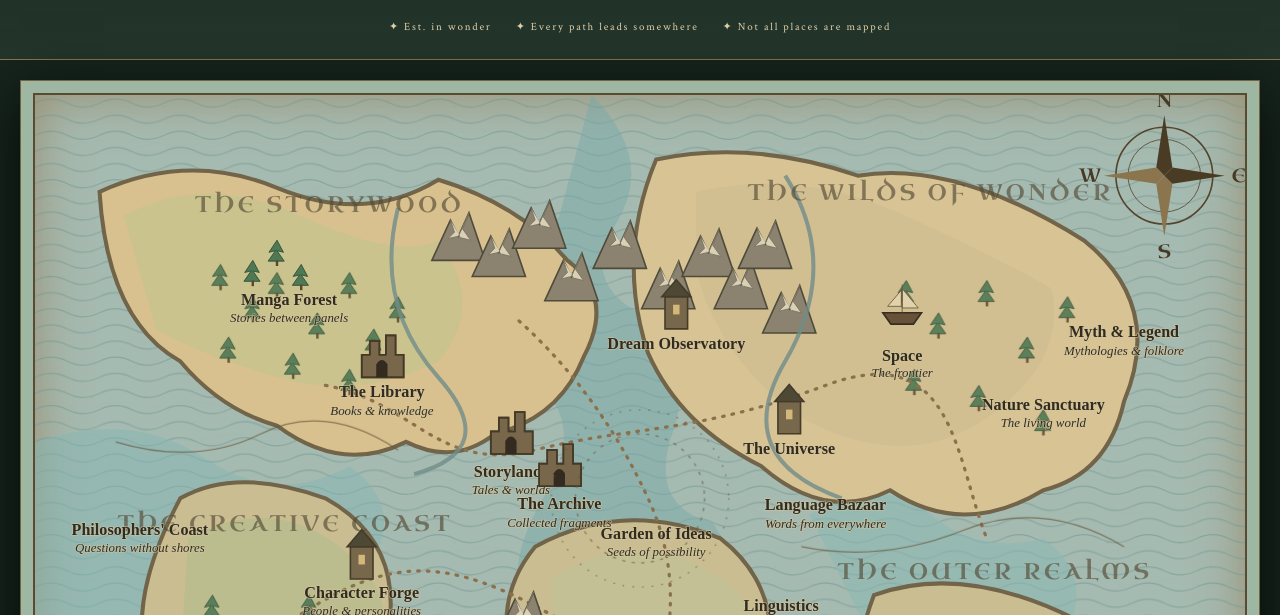
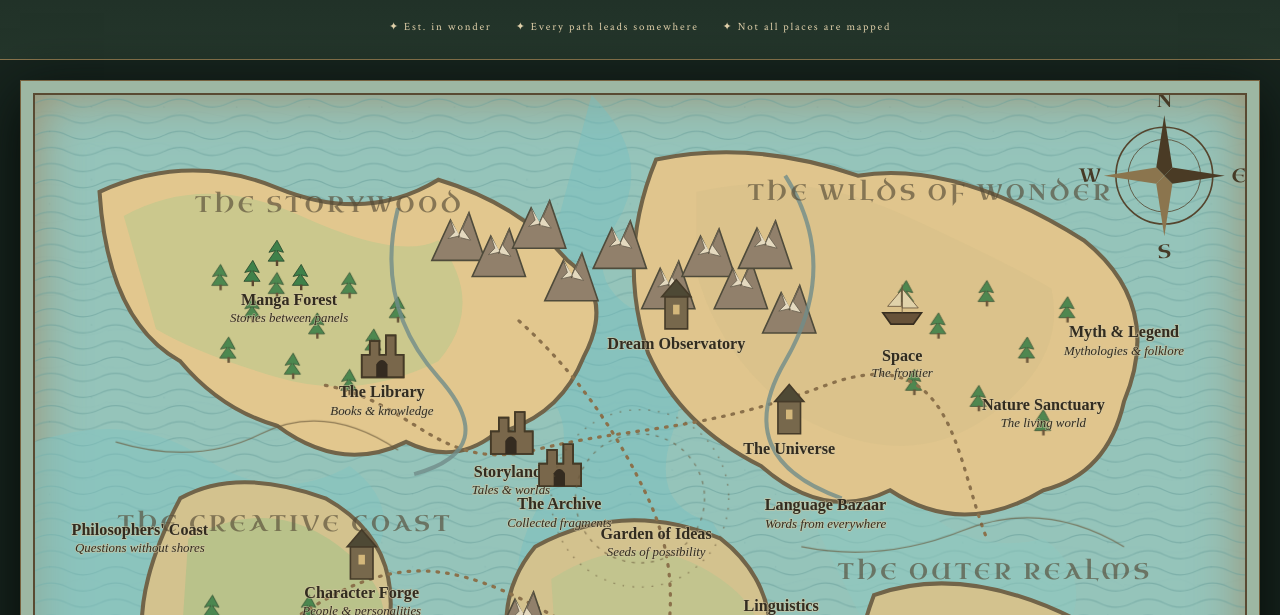
Before and after one commit to ayumu-corvane/the-observatory, a plain HTML site: page index.html in a window 1280 px wide. Shown: the part 185-800 px from the top of the page. Drawn offline with Linux system fonts and the light colour scheme; a web font is replaced by a local one.

Commit message:
Bring more life to the map colors

```diff
--- a/index.html
+++ b/index.html
@@ -5,7 +5,7 @@
 <title>The Observatory — Atlas of a Curious Mind</title>
 <style>
 @import url('https://fonts.googleapis.com/css2?family=IM+Fell+English:ital@0;1&family=Uncial+Antiqua&family=Crimson+Text:ital,wght@0,400;0,600;1,400&display=swap');
-:root{--paper:#d9c79e;--ink:#30291d;--dark:#17251e;--gold:#a78045;--green:#51664c;--water:#5f9aa2}
+:root{--paper:#d9c79e;--ink:#30291d;--dark:#17251e;--gold:#a78045;--green:#51664c;--water:#58a7b0}
 *{box-sizing:border-box}html{scroll-behavior:auto}body{margin:0;color:var(--ink);background:#17241e;font-family:'Crimson Text',serif}
 
 .top{padding:32px 24px 25px;text-align:center;color:#e0d0aa;background:linear-gradient(#17241e,#24362b);border-bottom:1px solid #8d774e}
@@ -15,7 +15,7 @@ h1{font-family:'Uncial Antiqua',serif;font-size:clamp(35px,6vw,70px);font-weight
 .topline{display:flex;justify-content:center;gap:24px;margin-top:23px;font-size:11px;letter-spacing:.16em;text-color:#9f9a7c}
 .shell{max-width:1600px;margin:auto;padding:20px}
 .map-frame{background:#9db7a3;padding:12px;border:1px solid #77613e;box-shadow:0 15px 55px #050b08;position:relative}
-.map{width:100%;height:auto;display:block;background:#8eb4b8;border:2px solid #594a32;box-shadow:inset 0 0 50px #7e755b}
+.map{width:100%;height:auto;display:block;background:#75bfc5;border:2px solid #594a32;box-shadow:inset 0 0 50px #7e755b}
 .map text{font-family:'IM Fell English',serif;fill:#322c20;paint-order:stroke;stroke:#d4c6a0;stroke-width:2px;stroke-opacity:.65;stroke-linejoin:round}
 .region{font-family:'Uncial Antiqua',serif!important;font-size:28px;letter-spacing:4px;fill:#554b36!important;opacity:.65;stroke:none!important}
 .place{cursor:grab;user-select:none;-webkit-user-select:none}.place:active{cursor:grabbing}
@@ -37,22 +37,22 @@ footer{text-align:center;padding:24px;border-top:1px solid #5b604c;color:#9c997e
 <header class="top"><div class="kicker">A cartographer's work in progress</div><h1>THE OBSERVATORY</h1><div class="subtitle">An atlas of curiosities, creations, and things yet undiscovered.</div><div class="topline"><span>✦ Est. in wonder</span><span>✦ Every path leads somewhere</span><span>✦ Not all places are mapped</span></div></header>
 <main class="shell"><div class="map-frame"><svg class="map" viewBox="0 0 1500 1000" role="img" aria-label="Fantasy map of The Observatory">
 <defs>
-<pattern id="paper" width="90" height="90" patternUnits="userSpaceOnUse"><rect width="90" height="90" fill="#e1c99b"/><path d="M0 22 Q20 18 45 25 T90 20 M0 67 Q20 72 45 63 T90 70" fill="none" stroke="#b4a77f" stroke-width=".7" opacity=".3"/><circle cx="18" cy="45" r="1" fill="#817450" opacity=".3"/><circle cx="70" cy="15" r="1" fill="#817450" opacity=".3"/></pattern>
-<pattern id="sea" width="80" height="40" patternUnits="userSpaceOnUse"><path d="M0 10 Q20 0 40 10 T80 10 M0 30 Q20 20 40 30 T80 30" fill="none" stroke="#3e818d" stroke-width="1.3" opacity=".55"/></pattern>
-<g id="tree"><path d="M0 0 l-10 15 8-2 -9 13 20 0 -9-13 8 2z" fill="#4e7954" stroke="#294632" stroke-width="1"/><path d="M0 25v7" stroke="#5b4730" stroke-width="3"/></g>
-<g id="mountain"><path d="M-28 35 L-5-15 5 5 18-24 38 35Z" fill="#8c8270" stroke="#4f4b3b" stroke-width="2"/><path d="M-5-15 0 0 -8 8 5 5 18-24 10-4 20 10 8 7" fill="#d9d0b6" stroke="#77715f" stroke-width="1"/></g>
+<pattern id="paper" width="90" height="90" patternUnits="userSpaceOnUse"><rect width="90" height="90" fill="#e6d09f"/><path d="M0 22 Q20 18 45 25 T90 20 M0 67 Q20 72 45 63 T90 70" fill="none" stroke="#b9a374" stroke-width=".7" opacity=".3"/><circle cx="18" cy="45" r="1" fill="#817450" opacity=".3"/><circle cx="70" cy="15" r="1" fill="#817450" opacity=".3"/></pattern>
+<pattern id="sea" width="80" height="40" patternUnits="userSpaceOnUse"><path d="M0 10 Q20 0 40 10 T80 10 M0 30 Q20 20 40 30 T80 30" fill="none" stroke="#378b96" stroke-width="1.3" opacity=".55"/></pattern>
+<g id="tree"><path d="M0 0 l-10 15 8-2 -9 13 20 0 -9-13 8 2z" fill="#3f814a" stroke="#25452b" stroke-width="1"/><path d="M0 25v7" stroke="#5b4730" stroke-width="3"/></g>
+<g id="mountain"><path d="M-28 35 L-5-15 5 5 18-24 38 35Z" fill="#91806b" stroke="#4f4b3b" stroke-width="2"/><path d="M-5-15 0 0 -8 8 5 5 18-24 10-4 20 10 8 7" fill="#e4d9bf" stroke="#655d4d" stroke-width="1"/></g>
 <g id="castle"><path d="M-25 20V-8h10v-17h12v17h8v-24h12v24h10v28z" fill="#79674b" stroke="#463923" stroke-width="2"/><path d="M-25-8h10v-17h12v17h8v-24h12v24h10v28h-52z" fill="none" stroke="#443a27" stroke-width="2"/><path d="M-7 20V4Q0-7 7 4V20" fill="#342b20"/></g>
 <g id="tower"><path d="M-14 25V-15H14V25Z" fill="#77684c" stroke="#453b29" stroke-width="2"/><path d="M-18-15 0-36 18-15Z" fill="#4e4935" stroke="#453b29" stroke-width="2"/><rect x="-4" y="-5" width="8" height="12" fill="#d3b77b"/></g>
 <g id="ship"><path d="M-24 0H24L14 14H-14Z" fill="#675239" stroke="#382e20" stroke-width="2"/><path d="M0-35V0 M0-30L20-6H0Z M-1-28L-18-8H-1Z" fill="#e0d2aa" stroke="#645238"/></g>
 </defs>
-<rect width="1500" height="1000" fill="url(#sea)"/><rect width="1500" height="1000" fill="url(#paper)" opacity=".28"/><path d="M0 430 Q120 390 210 450 T390 460 Q470 520 400 600 T220 700 Q90 660 0 740Z" fill="#82b5b4" opacity=".45"/><path d="M690 0 Q770 80 720 160 T770 280 Q820 330 790 420 T840 530 Q900 620 850 730 T930 900 L1000 1000 L650 1000 Q720 900 670 820 T620 680 Q570 600 630 500 T610 350 Q570 230 650 150Z" fill="#72a7aa" opacity=".42"/><path d="M960 520 Q1050 470 1110 520 T1250 550 Q1320 600 1270 680 T1150 740 Q1060 700 1020 640Z" fill="#8ab8b5" opacity=".55"/>
+<rect width="1500" height="1000" fill="url(#sea)"/><rect width="1500" height="1000" fill="url(#paper)" opacity=".28"/><path d="M0 430 Q120 390 210 450 T390 460 Q470 520 400 600 T220 700 Q90 660 0 740Z" fill="#7fc4c0" opacity=".45"/><path d="M690 0 Q770 80 720 160 T770 280 Q820 330 790 420 T840 530 Q900 620 850 730 T930 900 L1000 1000 L650 1000 Q720 900 670 820 T620 680 Q570 600 630 500 T610 350 Q570 230 650 150Z" fill="#72bfc1" opacity=".42"/><path d="M960 520 Q1050 470 1110 520 T1250 550 Q1320 600 1270 680 T1150 740 Q1060 700 1020 640Z" fill="#8ec9c0" opacity=".55"/>
 <!-- coastlines and land -->
-<path d="M80 120 Q190 70 300 115 T500 105 Q600 135 660 205 Q720 250 680 325 Q650 400 570 420 Q520 460 460 430 Q380 470 300 410 Q230 390 180 330 Q90 280 80 120Z" fill="#d8c18e" stroke="#716449" stroke-width="5"/>
-<path d="M770 80 Q890 55 1020 100 Q1140 80 1300 180 Q1400 260 1350 380 Q1330 470 1250 490 Q1150 550 1060 490 Q980 530 900 460 Q800 410 760 320 Q720 200 770 80Z" fill="#d7c394" stroke="#716449" stroke-width="5"/>
-<path d="M180 500 Q250 460 360 500 Q450 550 440 650 Q430 760 330 820 Q230 850 170 760 Q90 670 180 500Z" fill="#c9bd91" stroke="#716449" stroke-width="5"/>
-<path d="M620 560 Q730 500 850 550 Q940 620 900 750 Q850 850 730 850 Q620 810 590 700 Q570 620 620 560Z" fill="#c9bd91" stroke="#716449" stroke-width="5"/>
-<path d="M1040 620 Q1150 580 1290 650 Q1400 730 1300 850 Q1200 930 1080 860 Q980 780 1040 620Z" fill="#c9bd91" stroke="#716449" stroke-width="5"/>
-<!-- soft watercolor terrain --><path d="M110 150 Q210 95 330 150 T500 180 Q560 260 500 330 Q400 380 300 350 T150 290Z" fill="#b5c58c" opacity=".42"/><path d="M820 120 Q950 90 1080 150 T1260 240 Q1280 330 1180 400 T950 400 Q850 330 820 220Z" fill="#c5b88c" opacity=".38"/><path d="M190 550 Q300 490 390 570 T380 740 Q260 800 180 700Z" fill="#a8bd8b" opacity=".42"/><path d="M640 600 Q750 530 850 600 T850 760 Q740 820 650 750Z" fill="#b7c49a" opacity=".4"/><!-- forest patches -->
+<path d="M80 120 Q190 70 300 115 T500 105 Q600 135 660 205 Q720 250 680 325 Q650 400 570 420 Q520 460 460 430 Q380 470 300 410 Q230 390 180 330 Q90 280 80 120Z" fill="#e2c78e" stroke="#716449" stroke-width="5"/>
+<path d="M770 80 Q890 55 1020 100 Q1140 80 1300 180 Q1400 260 1350 380 Q1330 470 1250 490 Q1150 550 1060 490 Q980 530 900 460 Q800 410 760 320 Q720 200 770 80Z" fill="#e0c58d" stroke="#716449" stroke-width="5"/>
+<path d="M180 500 Q250 460 360 500 Q450 550 440 650 Q430 760 330 820 Q230 850 170 760 Q90 670 180 500Z" fill="#d3c28e" stroke="#716449" stroke-width="5"/>
+<path d="M620 560 Q730 500 850 550 Q940 620 900 750 Q850 850 730 850 Q620 810 590 700 Q570 620 620 560Z" fill="#d3c28e" stroke="#716449" stroke-width="5"/>
+<path d="M1040 620 Q1150 580 1290 650 Q1400 730 1300 850 Q1200 930 1080 860 Q980 780 1040 620Z" fill="#d3c28e" stroke="#716449" stroke-width="5"/>
+<!-- soft watercolor terrain --><path d="M110 150 Q210 95 330 150 T500 180 Q560 260 500 330 Q400 380 300 350 T150 290Z" fill="#a9c98b" opacity=".42"/><path d="M820 120 Q950 90 1080 150 T1260 240 Q1280 330 1180 400 T950 400 Q850 330 820 220Z" fill="#d2bd86" opacity=".38"/><path d="M190 550 Q300 490 390 570 T380 740 Q260 800 180 700Z" fill="#95c184" opacity=".42"/><path d="M640 600 Q750 530 850 600 T850 760 Q740 820 650 750Z" fill="#a7c68e" opacity=".4"/><!-- forest patches -->
 <g opacity=".9"><use href="#tree" x="230" y="210"/><use href="#tree" x="270" y="250"/><use href="#tree" x="300" y="220"/><use href="#tree" x="350" y="270"/><use href="#tree" x="390" y="220"/><use href="#tree" x="420" y="290"/><use href="#tree" x="240" y="300"/><use href="#tree" x="320" y="320"/><use href="#tree" x="390" y="340"/><use href="#tree" x="450" y="250"/>
 <use href="#tree" x="1080" y="230"/><use href="#tree" x="1120" y="270"/><use href="#tree" x="1180" y="230"/><use href="#tree" x="1230" y="300"/><use href="#tree" x="1280" y="250"/><use href="#tree" x="1090" y="340"/><use href="#tree" x="1170" y="360"/><use href="#tree" x="1250" y="390"/>
 <use href="#tree" x="220" y="620"/><use href="#tree" x="280" y="660"/><use href="#tree" x="340" y="620"/><use href="#tree" x="390" y="700"/><use href="#tree" x="300" y="740"/><use href="#tree" x="1100" y="760"/><use href="#tree" x="1170" y="800"/><use href="#tree" x="1260" y="750"/></g>
```
